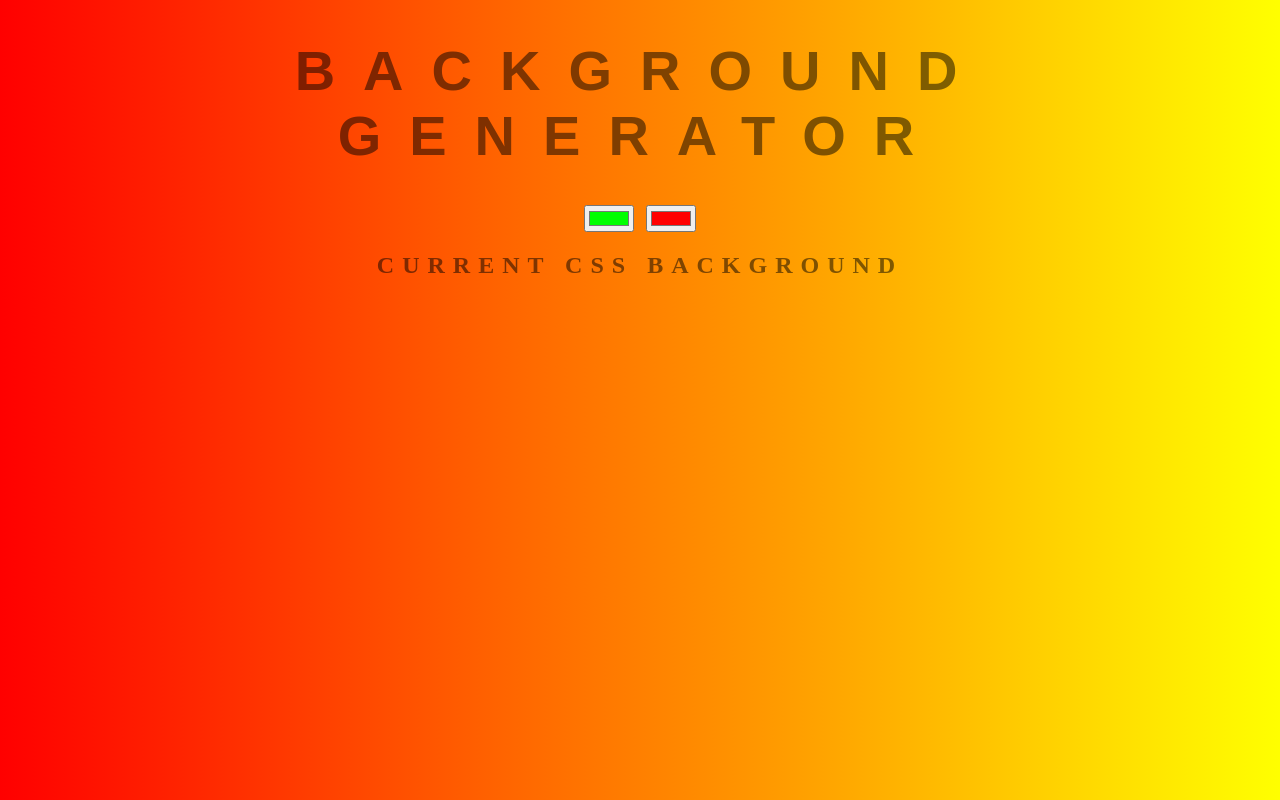
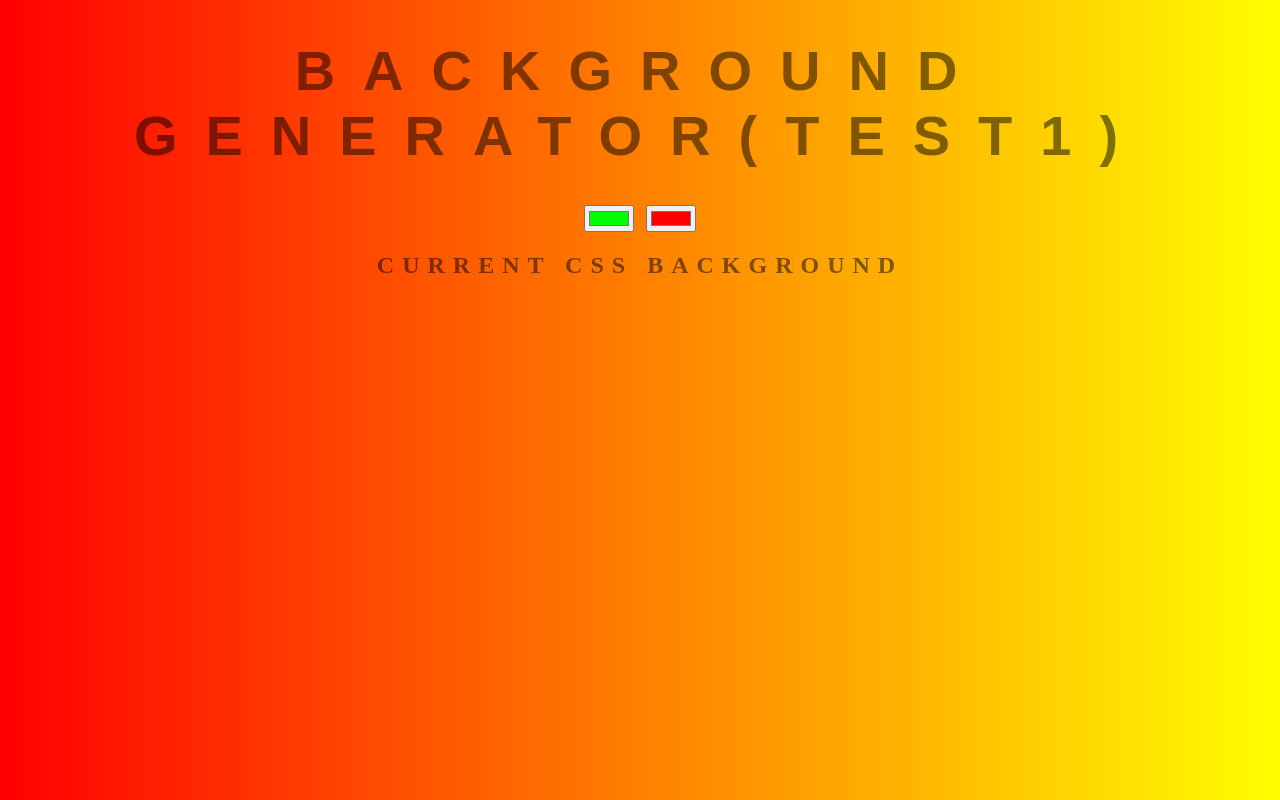
Before and after one commit to GifinoThoriq/Background-generator, a plain HTML site: page index.html in a window 1280 px wide. Drawn offline with Linux system fonts and the light colour scheme.

Commit message:
percobaan pertama

```diff
--- a/index.html
+++ b/index.html
@@ -5,7 +5,7 @@
 	<link rel="stylesheet" type="text/css" href="style.css">
 </head>
 <body id ="gradient">
-	<h1> Background Generator </h1>
+	<h1> Background Generator(test1) </h1>
 
 	<input oninput = "changeColor()" class = "color1" type="color" name="color1" value="#00ff00">
 
```
